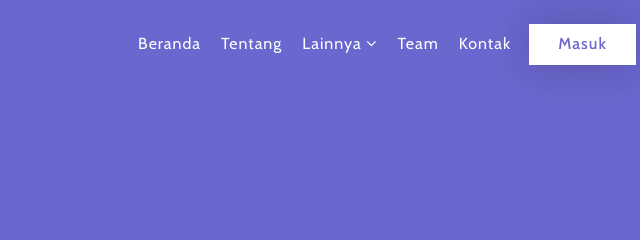
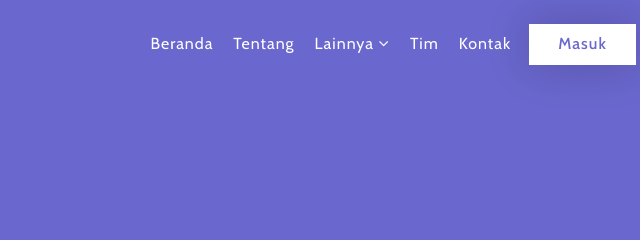
Before and after one commit to mithamaharani/Tubes-IMK, a plain HTML site: page team.html in a window 1280 px wide. Shown: the top 240 px of the page, 559-1199 px from the left. Drawn offline with nearby package versions, Linux system fonts and the light colour scheme.

Commit message:
saya sudah mengubah

```diff
--- a/team.html
+++ b/team.html
@@ -61,7 +61,7 @@ Smartphone Compatible web template, free webdesigns for Nokia, Samsung, LG, Sony
 					<li><a href="#portfolio">Portofolio</a></li>
 				</ul>
 				</li>
-				<li class=""><a href="team.html">Team</a></li>
+				<li class=""><a href="team.html">Tim</a></li>
 				<li class=""><a href="contact.html">Kontak</a></li>
 			</ul>
 			<div class="login-icon ml-lg-2">
```
